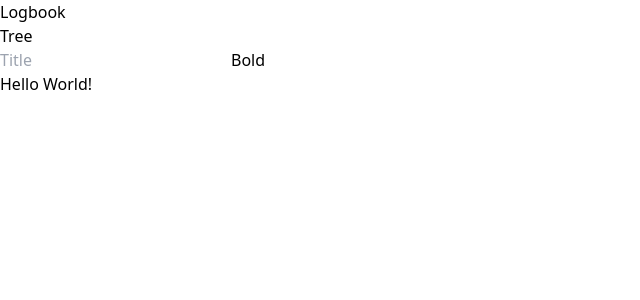
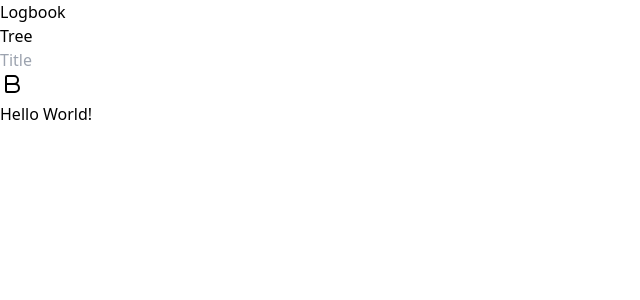
Before and after one commit to evfleet/logbook, a React (Vite) app in the folder packages/web/: page / in a window 1280 px wide. Shown: the top 300 px of the page, without its empty margins (0-640 px from the left). Built offline with nearby package versions, Linux system fonts and the light colour scheme.

Commit message:
refactor(web): use tiptap hook instead of provider

```diff
--- a/packages/web/package.json
+++ b/packages/web/package.json
@@ -13,6 +13,7 @@
     "@tiptap/pm": "^2.2.4",
     "@tiptap/react": "^2.2.4",
     "@tiptap/starter-kit": "^2.2.4",
+    "clsx": "^2.1.0",
     "lucide-react": "^0.356.0",
     "react": "^18.2.0",
     "react-dom": "^18.2.0"
--- a/packages/web/src/components/Note/Controls.tsx
+++ b/packages/web/src/components/Note/Controls.tsx
@@ -1,8 +1,16 @@
-export function Controls() {
+import { Editor } from "@tiptap/react";
+
+import { Toolbar } from "./Toolbar";
+
+type ControlProps = {
+  editor: Editor;
+};
+
+export function Controls({ editor }: ControlProps) {
   return (
     <div>
       <input type="text" placeholder="Title" />
-      <button>Bold</button>
+      <Toolbar editor={editor} />
     </div>
   );
 }
--- a/packages/web/src/components/Note/Note.tsx
+++ b/packages/web/src/components/Note/Note.tsx
@@ -1,23 +1,29 @@
-import { EditorProvider, FloatingMenu, BubbleMenu } from "@tiptap/react";
+import { useEditor, EditorContent } from "@tiptap/react";
 import StarterKit from "@tiptap/starter-kit";
 
 import { Controls } from "./Controls";
 
 const content = "<h1>Hello World!</h1>";
 
-const extensions = [StarterKit];
+export function Note() {
+  const editor = useEditor({
+    content,
+    extensions: [StarterKit],
+    editorProps: {
+      attributes: {
+        class: "focus:outline-none",
+      },
+    },
+  });
 
-export function Note() {
+  if (!editor) {
+    return null;
+  }
+
   return (
     <main className="prose">
-      <EditorProvider
-        content={content}
-        extensions={extensions}
-        slotBefore={<Controls />}
-      >
-        <FloatingMenu>This is the floating menu</FloatingMenu>
-        <BubbleMenu>This is the bubble menu</BubbleMenu>
-      </EditorProvider>
+      <Controls editor={editor} />
+      <EditorContent editor={editor} />
     </main>
   );
 }
--- /dev/null
+++ b/packages/web/src/components/Note/Toolbar.tsx
@@ -0,0 +1,20 @@
+import { Bold } from "lucide-react";
+import { clsx } from "clsx";
+import { Editor } from "@tiptap/react";
+
+type ToolbarProps = {
+  editor: Editor;
+};
+
+export function Toolbar({ editor }: ToolbarProps) {
+  return (
+    <div>
+      <button
+        onClick={() => editor?.chain().focus().toggleBold().run()}
+        className={clsx(editor?.isActive("bold") && "bg-gray-200")}
+      >
+        <Bold />
+      </button>
+    </div>
+  );
+}
```
Also changed, not shown: 1 other file (tests, documents, lock files or other folders).
